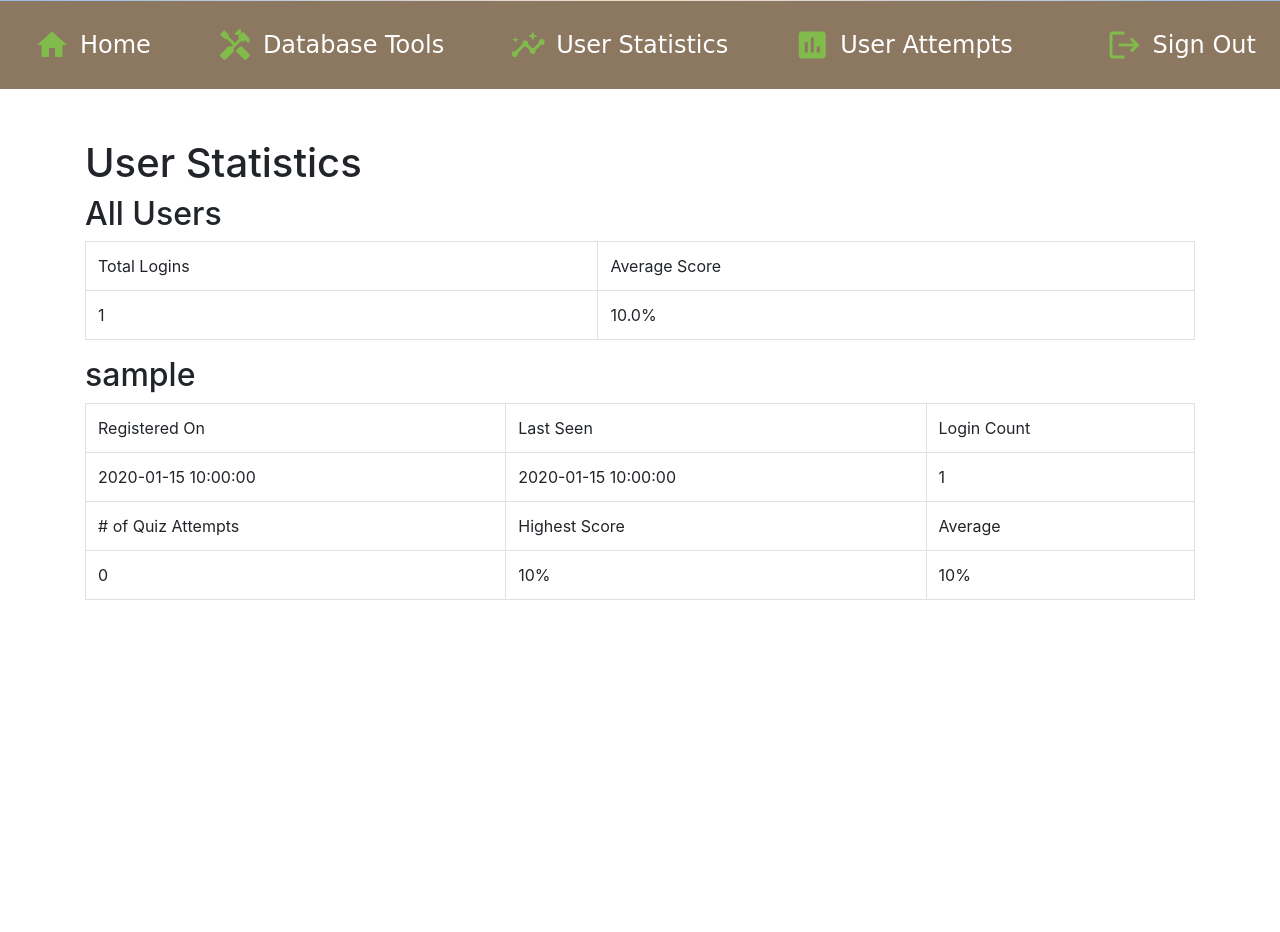
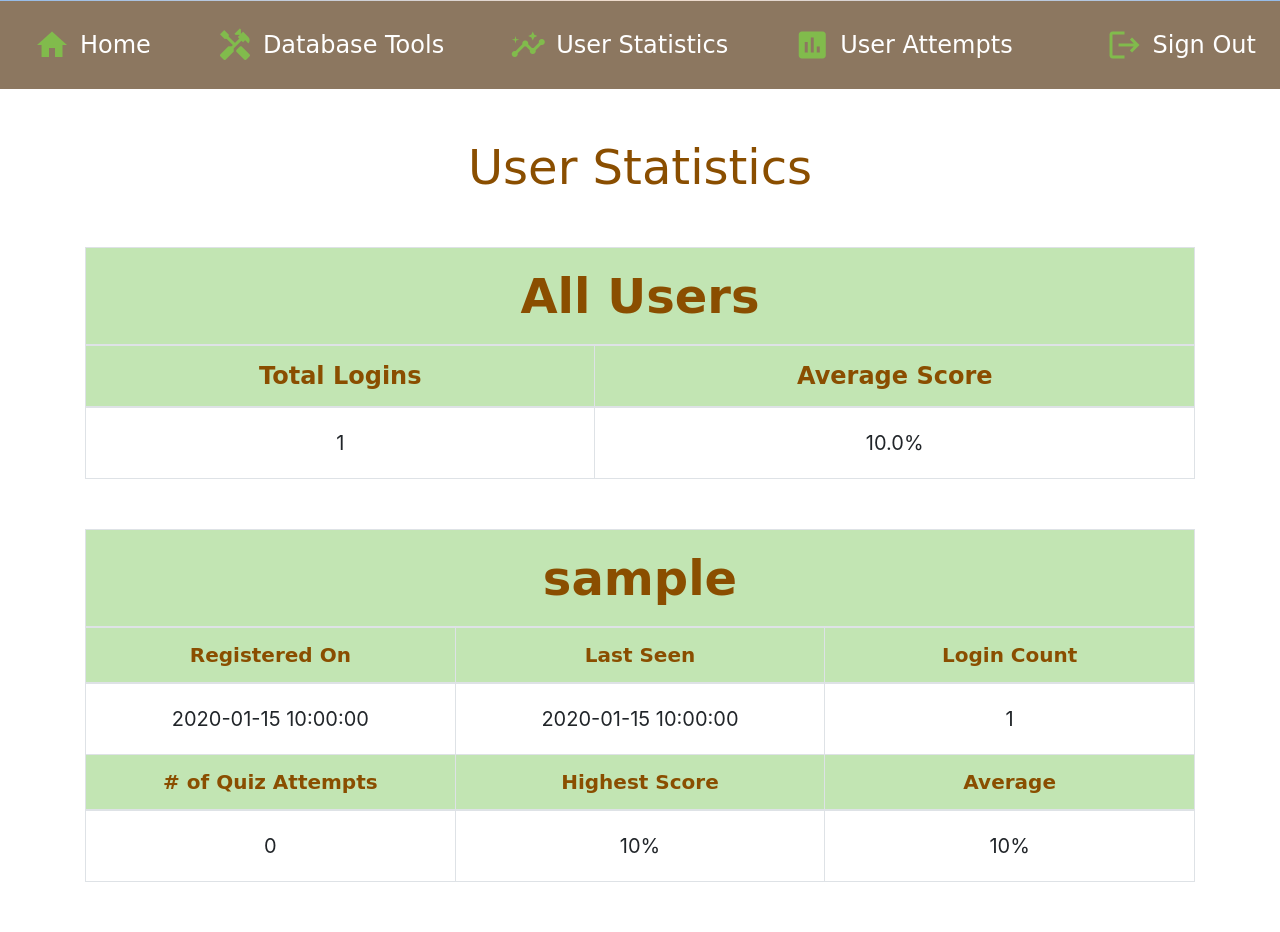
Before and after one commit to thomas-cleary-uwa/cits3403-project, a Flask app: page /user_stats in a window 1280 px wide. Shown: the part 199-1131 px from the top of the page. Before the commit the page ends 799 px from the top, so only its background shows below. Run offline with Flask 2, Linux system fonts and the light colour scheme; a user stored in the database is signed in; tables that the repository leaves empty hold one stand-in row (values such as "Sample post"); some web fonts are replaced.

Commit message:
add style to user stats admin page

```diff
--- a/app/static/css/ezTrees.css
+++ b/app/static/css/ezTrees.css
@@ -91,6 +91,11 @@
 
 .table-results a {
   color: rgb(138, 78, 0);
+  text-decoration: underline;
+}
+
+.table-results a:hover {
+  color: black
 }
 
 .table-col-w50 {
--- a/app/templates/admin_pages/user_stats.html
+++ b/app/templates/admin_pages/user_stats.html
@@ -2,54 +2,83 @@
 
 {% block inContainer %}
 
-<h1>User Statistics</h1>
+<h1 class="page-heading">User Statistics</h1>
 
-<h2>All Users</h2>
-<table class="table table-bordered">
-  <tr class="active">
-    <td>Total Logins</td><td>Average Score</td>
+<table class="table table-bordered table-results">
+  <thead>
+    <tr>
+      <th colspan="2" class="page-heading table-col-w50 ">All Users</th>
     </tr>
+  </thead>
+
+  <thead>
   <tr>
-    <td>{{ totals["login_attempts"] }}</td>
+    <th class="page-subheading">Total Logins</th>
+    <th class="page-subheading">Average Score</th>
+  </tr>
+  </thead>
+
+  <tr>
+    <td class="page-text">{{ totals["login_attempts"] }}</td>
     {% if not totals["average"] and totals["average"] != 0 %}
-    <td>No one has attempted the quiz</td>
+    <td class="page-text">No one has attempted the quiz</td>
     {% else %}
-    <td>{{ totals["average"] }}%</td>
+    <td class="page-text">{{ totals["average"] }}%</td>
     {%  endif  %}
   </tr>
 </table>
 
+
 {% for user, stats in user_info %}
-<h2>
+<table class="table table-bordered table-results">
+  <thead>
+    <tr>
+      <th colspan="3" class="page-heading  table-col-w50">
+
         {% if stats.num_quiz_attempts > 0 %}
         <a href="{{ url_for('user_attempts', username=user.username) }}">
           {{ user.username}}
         </a>
+
         {% else %}
         {{ user.username}}
+
         {% endif %}
-</h2>
+      </th>
+    </tr>
+  </thead>
 
-<table class="table table-bordered">
-  <tr class="active">
-    <td>Registered On</td><td>Last Seen</td><td>Login Count</td>
+
+  <thead>
+    <tr>
+      <th class="page-text page-subheading table-col-w33">Registered On</th>
+      <th class="page-text page-subheading table-col-w33">Last Seen</th>
+      <th class="page-text page-subheading table-col-w33">Login Count</th>
     </tr>
+  </thead>
+
   <tr>
-    <td>{{ stats.registered_on }}</td>
-    <td>{{ stats.last_seen }}</td>
-    <td>{{ stats.num_logins }}</td>
+    <td class="page-text">{{ stats.registered_on }}</td>
+    <td class="page-text">{{ stats.last_seen }}</td>
+    <td class="page-text">{{ stats.num_logins }}</td>
   </tr>
-  <tr class="active">
-    <td># of Quiz Attempts</td><td>Highest Score</td><td>Average</td>
+
+  <thead>
+    <tr>
+      <th class="page-text page-subheading table-col-w33"># of Quiz Attempts</th>
+      <th class="page-text page-subheading table-col-w33">Highest Score</th>
+      <th class="page-text page-subheading table-col-w33">Average</th>
     </tr>
+  </thead>
+
   <tr>
-    <td>{{ stats.num_quiz_attempts }}</td>
+    <td class="page-text">{{ stats.num_quiz_attempts }}</td>
     {% if not stats.highest_score and stats.highest_score != 0%}
-    <td>No attempts</td>
-    <td>No attempts</td>
+    <td class="page-text">No attempts</td>
+    <td class="page-text">No attempts</td>
     {% else %}
-    <td>{{ stats.highest_score }}%</td>
-    <td>{{ stats.average_score }}%</td>
+    <td class="page-text">{{ stats.highest_score }}%</td>
+    <td class="page-text">{{ stats.average_score }}%</td>
     {% endif %}
   </tr>
 </table>
--- a/app/templates/user_pages/result.html
+++ b/app/templates/user_pages/result.html
@@ -4,7 +4,7 @@
 {% block inContainer %}
 
 <div>
-  <h1 class="page-heading">Final Result - Attempt X</h1>
+  <h1 class="page-heading">Final Result</h1>
 
   <div>
     <table class="table table-bordered table-results">
```
Also changed, not shown: TODO.txt (+8 -4 lines). Lines whose indentation alone changed are shown as unchanged.
